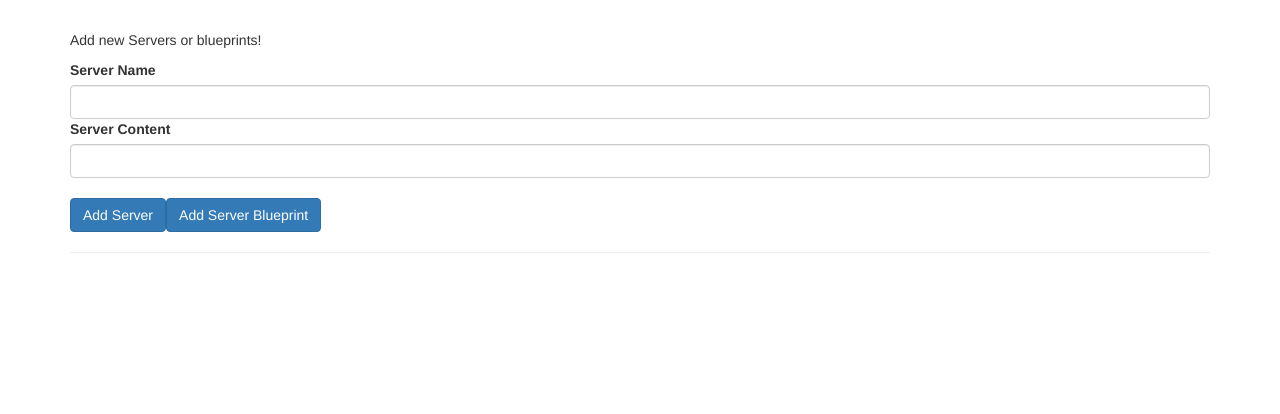
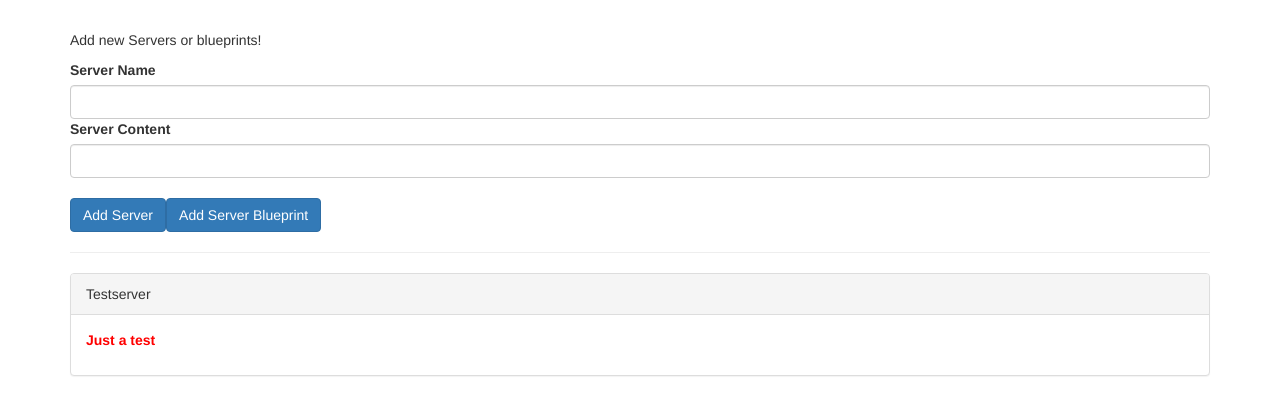
Before and after one commit to Damith08/angular-section-5, an Angular app in the folder cmp-databinding-start/: page / in a window 1280 px wide. Shown: the top 414 px of the page. Built offline with nearby package versions, Linux system fonts and the light colour scheme.

Commit message:
feat: binding to custom properties
Section 5 - Binding to Custom Properties & Asignong an Alias to Custom Properties

```diff
--- a/cmp-databinding-start/src/app/app.component.html
+++ b/cmp-databinding-start/src/app/app.component.html
@@ -5,6 +5,7 @@
     <div class="col-xs-12">
       <app-server-element
         *ngFor="let serverElement of serverElements"
+        [srvElement]="serverElement"
       ></app-server-element>
     </div>
   </div>
--- a/cmp-databinding-start/src/app/app.component.ts
+++ b/cmp-databinding-start/src/app/app.component.ts
@@ -6,5 +6,7 @@ import { Component } from '@angular/core';
   styleUrls: ['./app.component.css'],
 })
 export class AppComponent {
-  serverElements = [];
+  serverElements = [
+    { type: 'server', name: 'Testserver', content: 'Just a test' },
+  ];
 }
--- a/cmp-databinding-start/src/app/server-element/server-element.component.ts
+++ b/cmp-databinding-start/src/app/server-element/server-element.component.ts
@@ -1,15 +1,13 @@
-import { Component, OnInit } from '@angular/core';
+import { Component, Input, OnInit } from '@angular/core';
 
 @Component({
   selector: 'app-server-element',
   templateUrl: './server-element.component.html',
-  styleUrls: ['./server-element.component.css']
+  styleUrls: ['./server-element.component.css'],
 })
 export class ServerElementComponent implements OnInit {
+  @Input('srvElement') element: { type: string; name: string; content: string };
+  constructor() {}
 
-  constructor() { }
-
-  ngOnInit(): void {
-  }
-
+  ngOnInit(): void {}
 }
```
